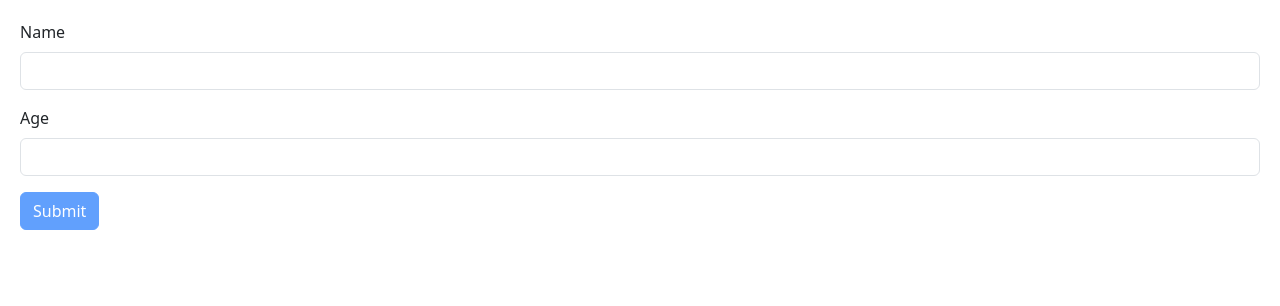
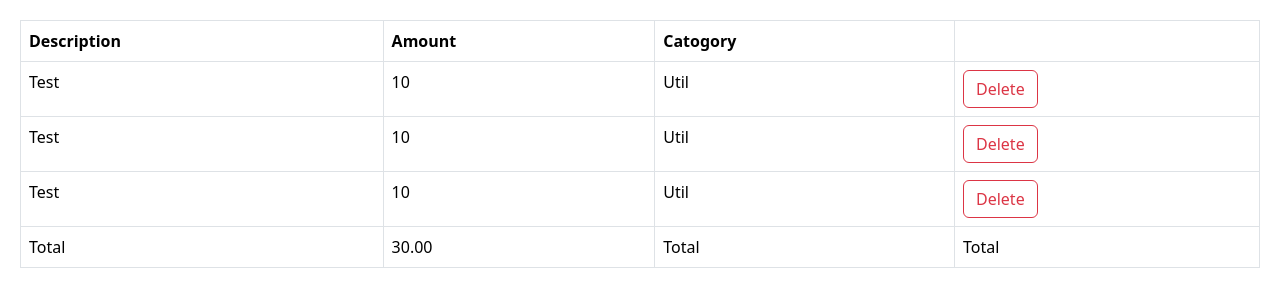
Before and after one commit to SasmithaHiram/React-Journey, a React (Vite) app: page / in a window 1280 px wide. Shown: the top 306 px of the page. Built offline with nearby package versions, Linux system fonts and the light colour scheme.

Commit message:
Building ExpenseList

```diff
--- a/src/App.tsx
+++ b/src/App.tsx
@@ -1,9 +1,23 @@
-import Form from "./components/Form";
+import { useState } from "react";
+import ExpenceList from "./ExpenceTracker/components/ExpenceList";
 
 function App() {
+  const [expenses, setExpenses] = useState([
+    { id: 1, description: "Test", amount: 10, category: "Util" },
+    { id: 2, description: "Test", amount: 10, category: "Util" },
+    { id: 1, description: "Test", amount: 10, category: "Util" },
+  ]);
+
+  if (expenses.length === 0) {
+    return null;
+  }
+
   return (
     <div>
-      <Form />
+      <ExpenceList
+        expenses={expenses}
+        onDelete={(id) => setExpenses(expenses.filter((e) => e.id !== id))}
+      />
     </div>
   );
 }
--- /dev/null
+++ b/src/ExpenceTracker/components/ExpenceList.tsx
@@ -0,0 +1,57 @@
+interface Expence {
+  id: number;
+  description: string;
+  amount: number;
+  category: string;
+}
+
+interface Props {
+  expenses: Expence[];
+  onDelete: (id: number) => void;
+}
+
+const ExpenceList = ({ expenses, onDelete }: Props) => {
+  return (
+    <table className="table table-bordered">
+      <thead>
+        <tr>
+          <th>Description</th>
+          <th>Amount</th>
+          <th>Catogory</th>
+          <th></th>
+        </tr>
+      </thead>
+      <tbody>
+        {expenses.map((expense) => (
+          <tr key={expense.id}>
+            <td>{expense.description}</td>
+            <td>{expense.amount}</td>
+            <td>{expense.category}</td>
+            <td>
+              <button
+                className="btn btn-outline-danger"
+                onClick={() => onDelete(expense.id)}
+              >
+                Delete
+              </button>
+            </td>
+          </tr>
+        ))}
+      </tbody>
+      <tfoot>
+        <tr>
+          <td>Total</td>
+          <td>
+            {expenses
+              .reduce((acc, expence) => expence.amount + acc, 0)
+              .toFixed(2)}
+          </td>
+          <td>Total</td>
+          <td>Total</td>
+        </tr>
+      </tfoot>
+    </table>
+  );
+};
+
+export default ExpenceList;
```
